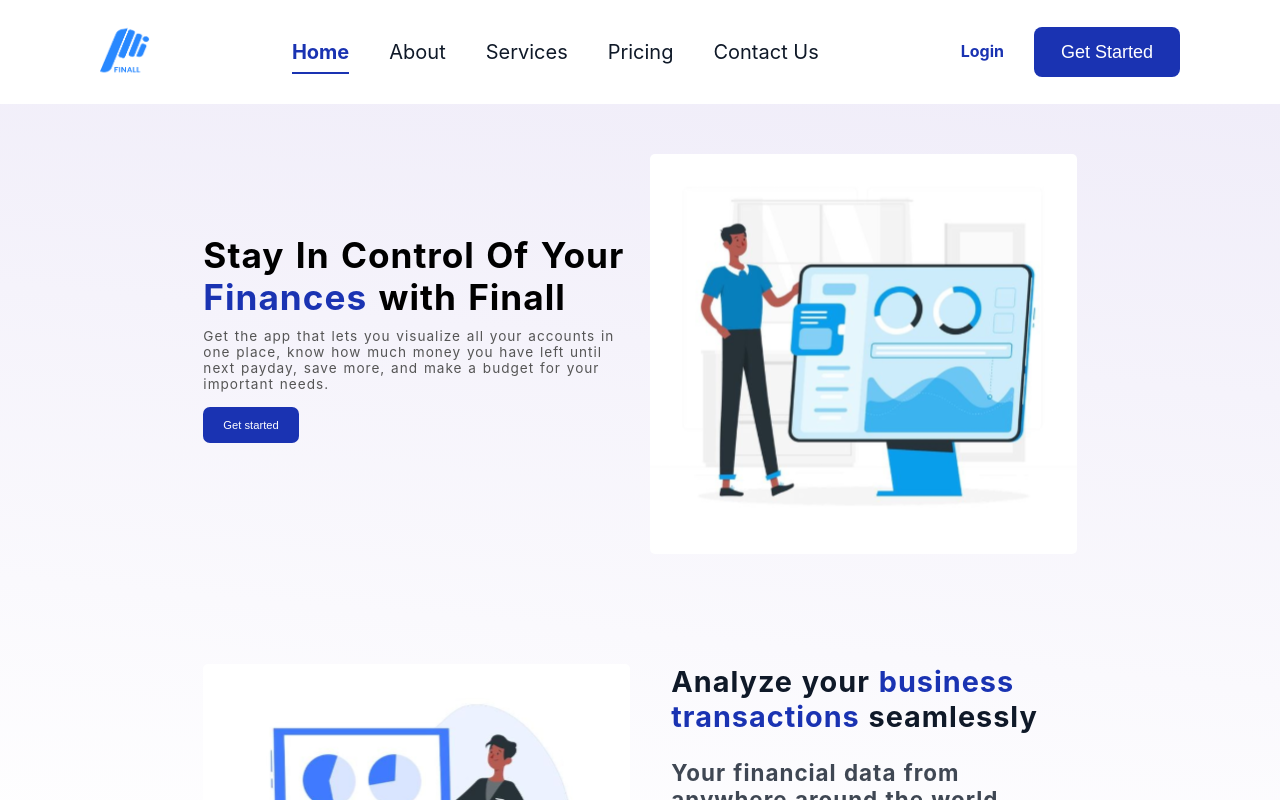
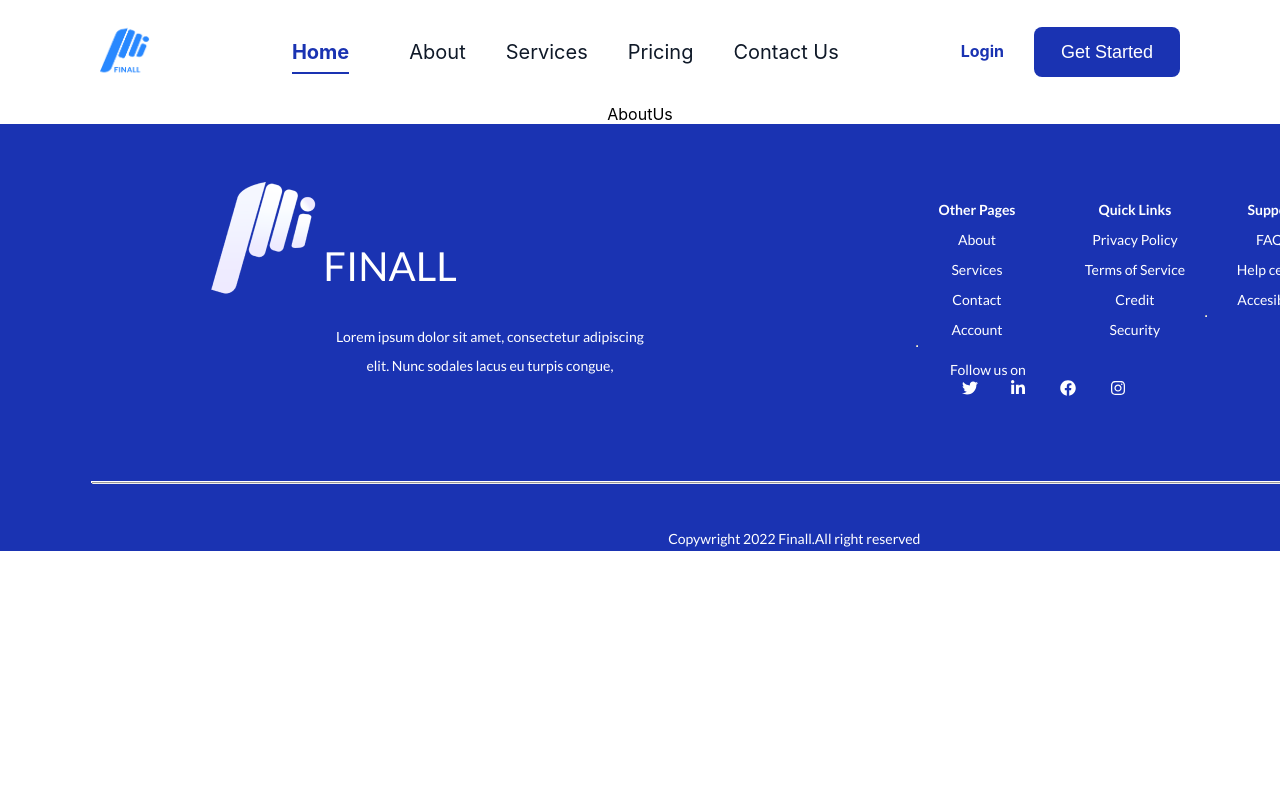
Before and after one commit to FinallNg/finall_frontend, a React (Create React App) app: page /about in a window 1280 px wide. Shown: the top 800 px of the page. Built offline with nearby package versions, Linux system fonts and the light colour scheme; the HTML template or start-up script is replaced by a standard one.

Commit message:
sorted app.js landingPage.js and addedroutes

```diff
--- a/package.json
+++ b/package.json
@@ -10,6 +10,7 @@
     "react-dom": "^18.2.0",
     "react-icons": "^4.4.0",
     "react-mailchimp-subscribe": "^2.1.3",
+    "react-router-dom": "^6.3.0",
     "react-scripts": "5.0.1",
     "react-scroll": "^1.8.7",
     "swiper": "^8.2.6",
--- a/src/App.js
+++ b/src/App.js
@@ -1,13 +1,34 @@
+import React from 'react';
+import { BrowserRouter, Routes, Route } from 'react-router-dom';
 import './App.css';
 import ContactUs from './Components/ContactUsPage/ContactUs';
 import LandingPage from './Components/LandingPage/LandingPage';
+import Login from './Components/Login/Login';
+import Pricing from './Components/Pricing/Pricing';
+import SignUp from './Components/SignUp/SignUp';
+import AboutUs from './Components/AboutUs/AboutUs';
+import Navbar from './Components/Navbar/Navbar';
+import Footer from './Components/Footer/Footer';
+import Services from './Components/Services/Services';
 
 
 function App() {
   return (
     <div className="App">
-      <LandingPage />
-      {/* <ContactUs /> */}
+      <BrowserRouter>
+        <Navbar />
+        <Routes>
+          <Route exact path='/' element={ <LandingPage />} />
+          <Route exact path='/about' element={ <AboutUs/>} />
+          <Route exact path='/services' element={<Services />} />
+          <Route exact path='/pricing' element={<Pricing />} />
+          <Route exact path='/contact' element={<ContactUs />} />
+          <Route exact path='/login' element={ <Login />} />
+          <Route exact path='/signup' element={<SignUp />} />
+        </Routes>
+        <Footer />
+      </BrowserRouter>
+
     </div>
   );
 }
--- /dev/null
+++ b/src/Components/AboutUs/AboutUs.js
@@ -0,0 +1,9 @@
+import React from 'react'
+
+const AboutUs = () => {
+  return (
+    <div>AboutUs</div>
+  )
+}
+
+export default AboutUs
--- a/src/Components/LandingPage/LandingPage.js
+++ b/src/Components/LandingPage/LandingPage.js
@@ -2,8 +2,6 @@ import React from 'react'
 import HeroSection from './HeroSection/HeroSection'
 import SpendingHabit from './SpendingHabit/SpendingHabit'
 import NewsLetter from './NewsLetter/NewsLetter'
-import Navbar from '../Navbar/Navbar'
-import Footer from '../Footer/Footer'
 import Team from './Team/Team'
 import FinancialServices from "../LandingPage/FinancialServices/FinancialServices"
 import Services from "../LandingPage/Services/Services"
@@ -13,7 +11,6 @@ import Services from "../LandingPage/Services/Services"
 function LandingPage() {
   return (
     <div>
-        <Navbar />
         <HeroSection />
         <Services />
         <SpendingHabit />
@@ -21,7 +18,6 @@ function LandingPage() {
         <Team />
         {/* <FeatureCover/> */}
         <NewsLetter />
-        <Footer />
     </div>
   )
 }
--- a/src/Components/Navbar/Navbar.js
+++ b/src/Components/Navbar/Navbar.js
@@ -1,5 +1,8 @@
+import React from 'react'
 import './Navbar.css'
 import logo from '../../assets/logo.png'
+import { Link } from 'react-router-dom';
+import './Navbar.css'
 
 function Navbar() {
     return (
@@ -9,61 +12,21 @@ function Navbar() {
               <img src={logo} alt='logo' />
           </div>
 
-        {/* <div className="nav-links">
-            <ul>
-               <Link to='/'>
-                    <li>Home</li>
-                </Link>
-
-                <Link to="/about">
-                    <li>
-                        About Us
-                    </li>
-                </Link>
-
-                <Link to="/contact">
-                    <li>
-                        Contact Us
-                    </li>
-                </Link>
-
-
-            </ul>
-        </div> */}
-
-        {/* <input type="checkbox" /> */}
-
-
           <div>
               <ul>
-                <li>
-                    <a className='active' href='#'>Home</a>
-                </li>
-
-                <li>
-                    <a href='#'>About</a>
-                </li>
-
-                <li>
-                    <a href='#'>Services</a>
-                </li>
-
-                <li>
-                    <a href='#'>Pricing</a>
-                </li>
-
-                <li>
-                    <a href='#'>Contact Us</a>
-                </li>
+                <li><Link to ='/'><a href="r" className='active'>Home</a></Link></li>
+                <li><Link to ='/about'>About</Link></li>
+                <li><Link to ='/services'>Services</Link></li>
+                <li><Link to ='/pricing'>Pricing</Link></li>
+                <li><Link to ='/contact'>Contact Us</Link></li>
               </ul>
 
           </div>
 
           <div>
-            {/* <button>Login</button> */}
-
               <a href='#' className='cta'>Login</a>
-
+              {/* <Link to='/login' className='cta'><a href='w'>Login</a></Link> */}
+              {/* <button className='cta'><Link to='/signup'>Get Started</Link></button> */}
               <button className='cta'>Get Started</button>
           </div>
       </header>
--- /dev/null
+++ b/src/Components/Services/Services.js
@@ -0,0 +1,9 @@
+import React from 'react'
+
+const Services = () => {
+  return (
+    <div>Services</div>
+  )
+}
+
+export default Services
```
Also changed, not shown: src/Components/AboutUs/AboutUs.css (added), src/Components/Services/Services.css (added), 1 other file (tests, documents, lock files or other folders). Lines whose indentation alone changed are shown as unchanged.
